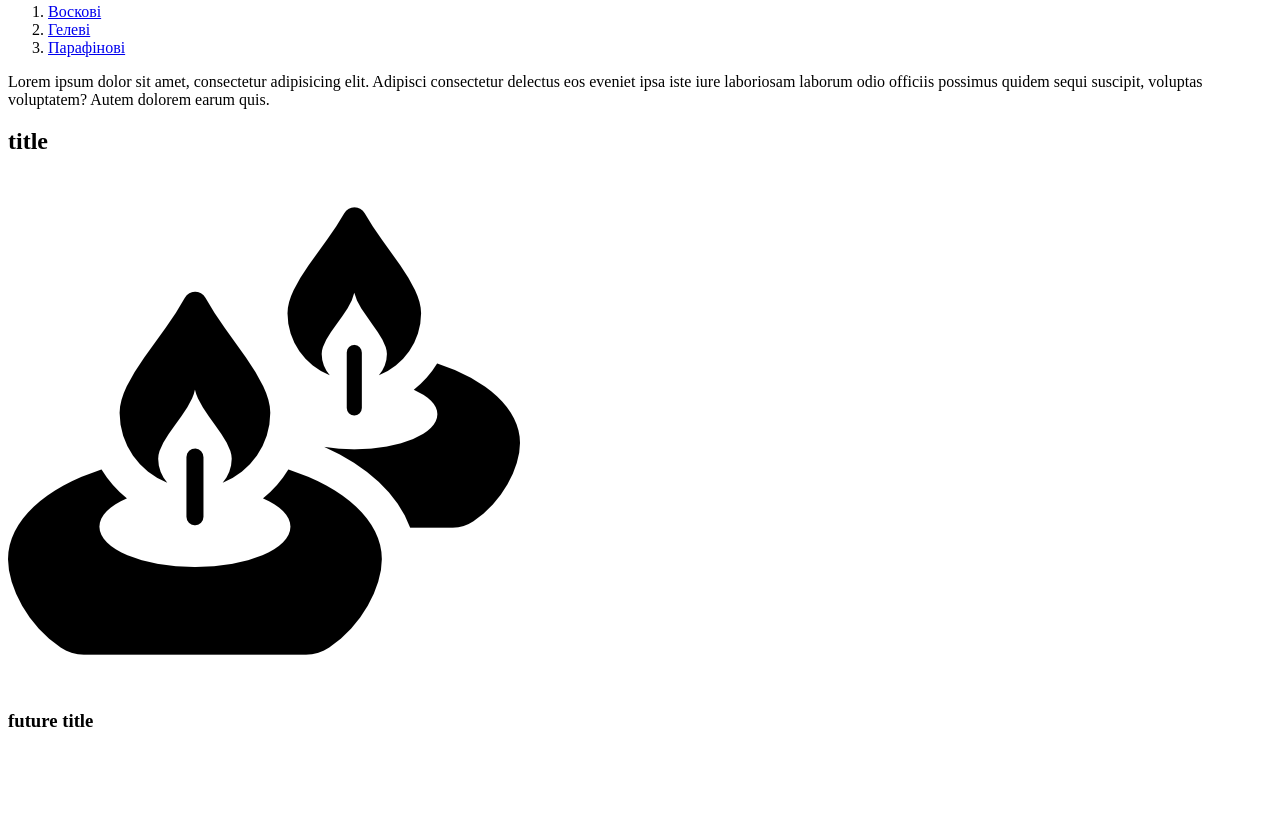
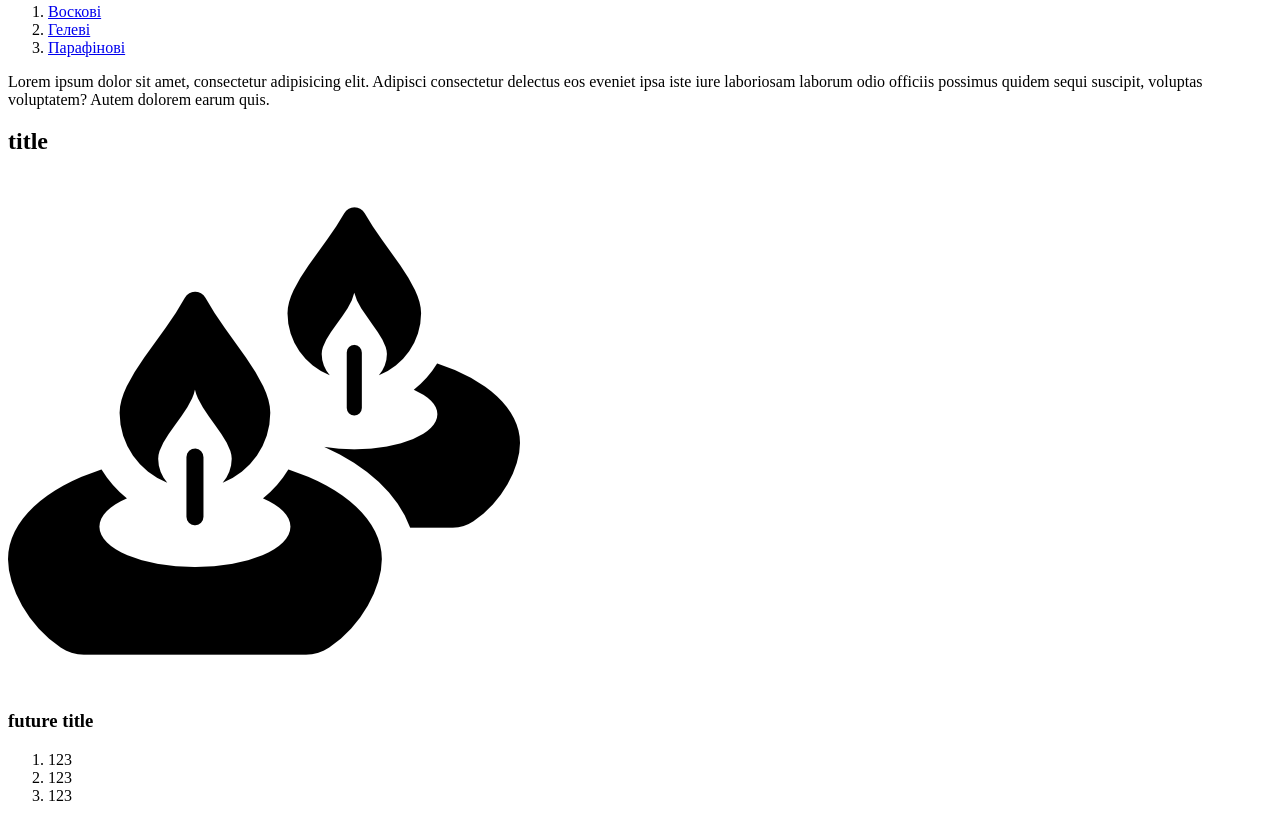
Before and after one commit to Annechkaaa/my_future_project, a plain HTML site: page index.html in a window 1280 px wide. Shown: the part 1306-2127 px from the top of the page. Before the commit the page ends 2057 px from the top, so only its background shows below. Drawn offline with Linux system fonts and the light colour scheme.

Commit message:
add list

```diff
--- a/index.html
+++ b/index.html
@@ -55,7 +55,11 @@
     <h3>
         future title
     </h3>
-
+    <ol>
+        <li>123</li>
+        <li>123</li>
+        <li>123</li>
+    </ol>
     <footer>
 
     </footer>
```
